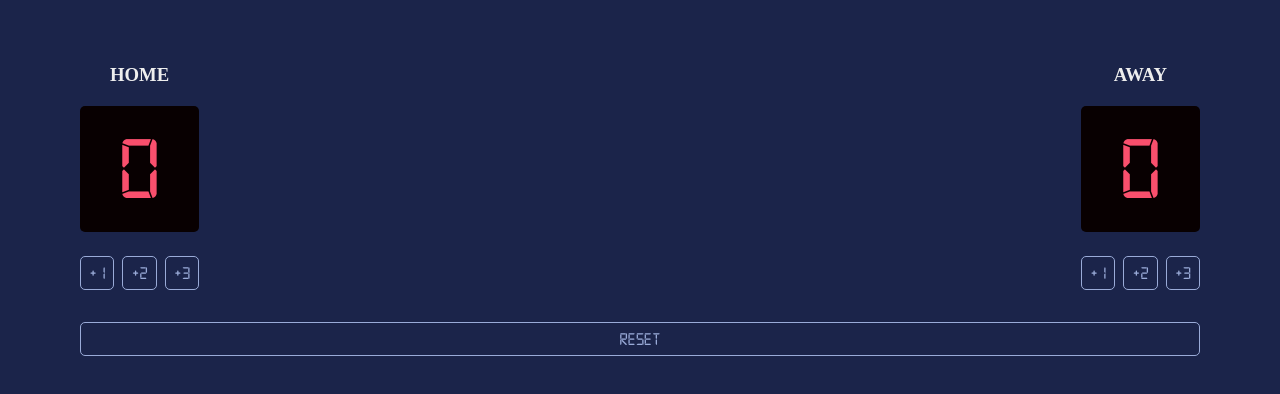
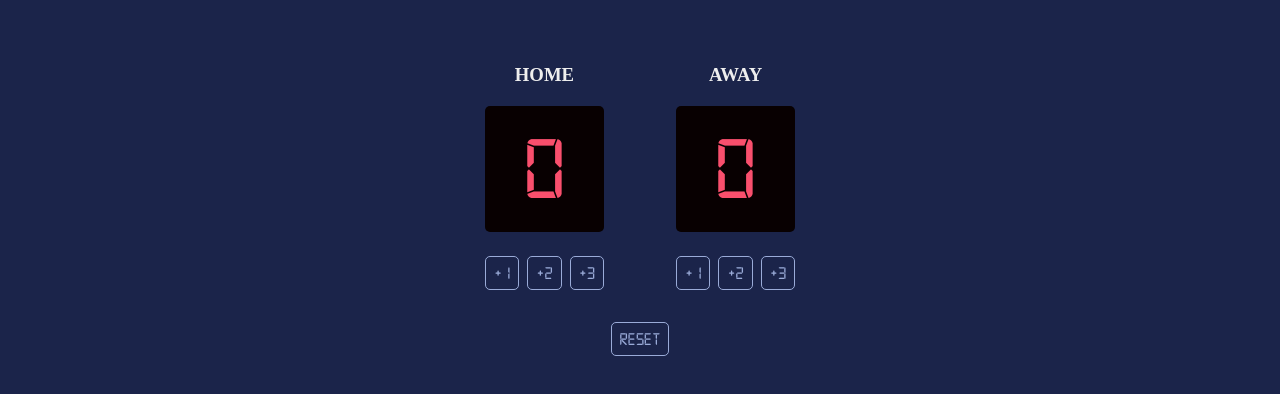
Before and after one commit to lukashuk-hub/Scoreboard, a website built with Vite: page index.html in a window 1280 px wide. Built offline with nearby package versions, Linux system fonts and the light colour scheme.

Commit message:
fix container

```diff
--- a/index.css
+++ b/index.css
@@ -28,12 +28,14 @@ h3 {
     display: flex;
     flex-direction: column;
     row-gap: 32px;
+    align-items: center;
 }
 .container {
     display: flex;
     justify-content: space-between;
     color: #EEEEEE;
     column-gap: 72px;
+    max-width: 650px;
 }
 .add-points-btns {
     display: flex;
```
